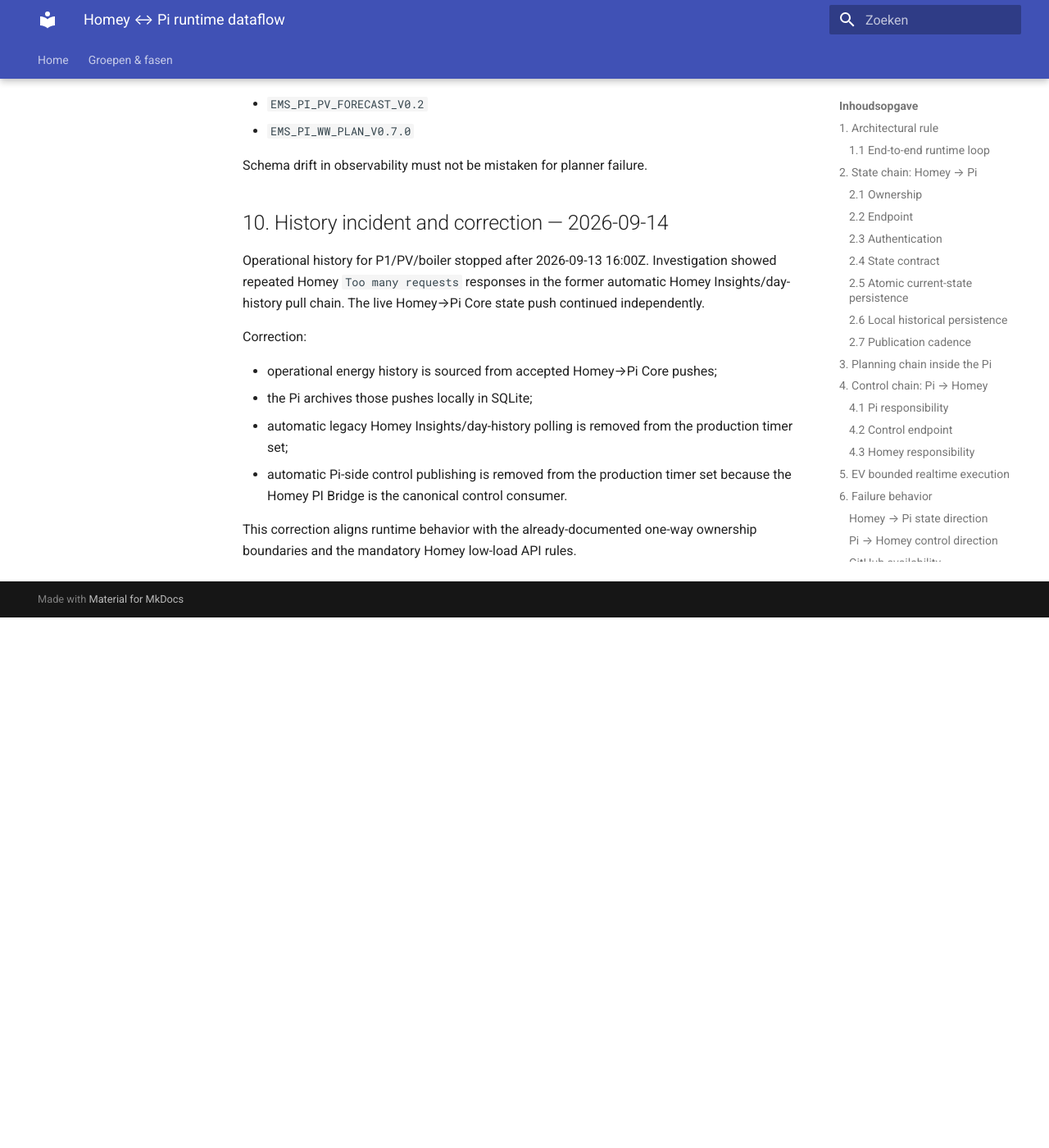
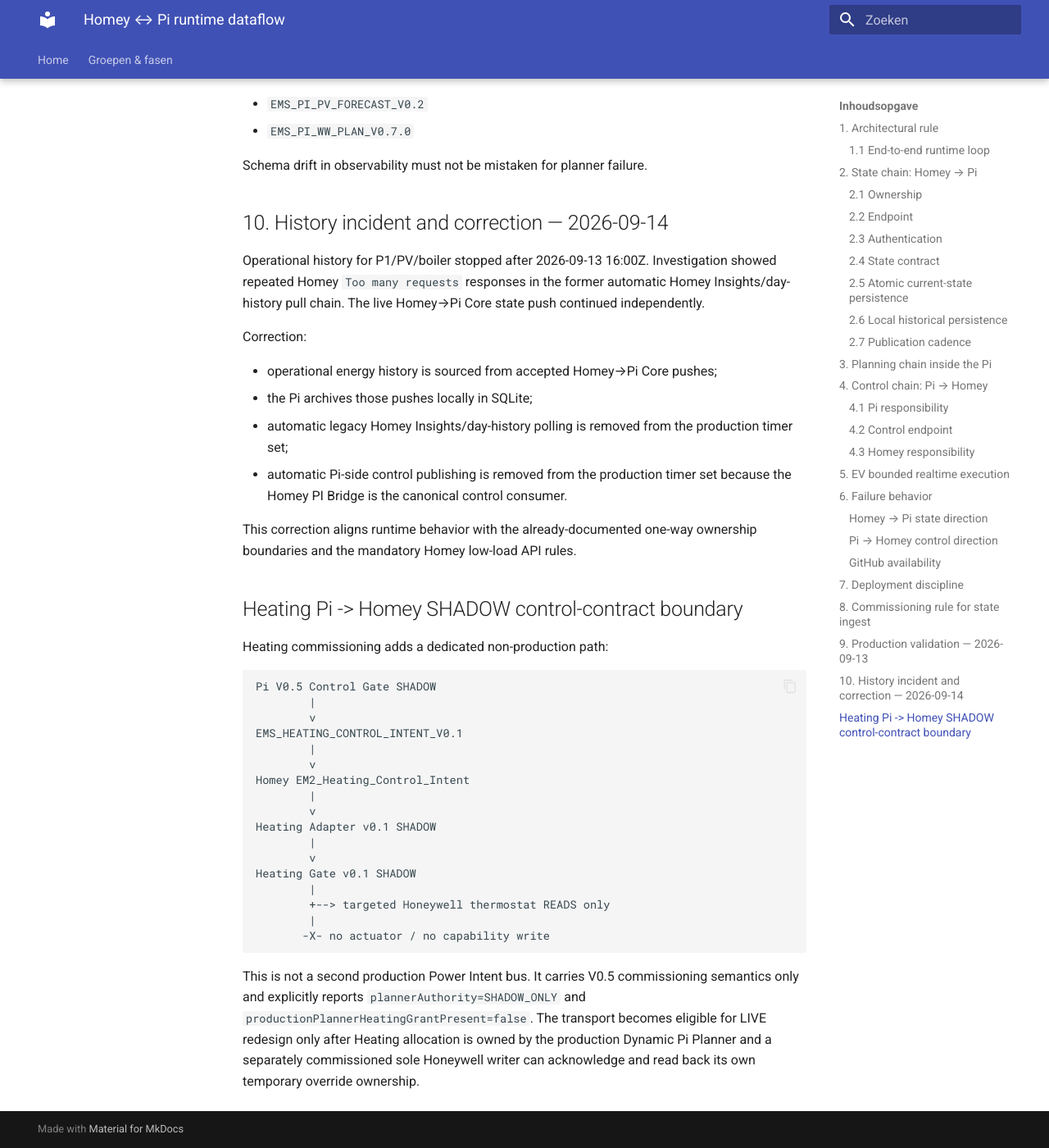
Before and after one commit to OnsKasteeltje/homey-energy-manual, an MkDocs documentation site: the page built from docs/architecture/homey-pi-runtime-dataflow.md, in a window 1280 px wide and 1400 px high, scrolled down 10616 px. Shown: the whole window at 82% size. Built offline with MkDocs 1.6.1 and Material for MkDocs 9.7.7, drawn with Linux system fonts in a browser that asks for light colours; before the commit the page ends 11369 px from its top, so only the background shows below that.

Commit message:
docs(heating): document Pi Homey shadow dataflow

````diff
--- a/docs/architecture/homey-pi-runtime-dataflow.md
+++ b/docs/architecture/homey-pi-runtime-dataflow.md
@@ -396,3 +396,35 @@ Correction:
 - automatic Pi-side control publishing is removed from the production timer set because the Homey PI Bridge is the canonical control consumer.
 
 This correction aligns runtime behavior with the already-documented one-way ownership boundaries and the mandatory Homey low-load API rules.
+
+
+## Heating Pi -> Homey SHADOW control-contract boundary
+
+Heating commissioning adds a dedicated non-production path:
+
+```text
+Pi V0.5 Control Gate SHADOW
+        |
+        v
+EMS_HEATING_CONTROL_INTENT_V0.1
+        |
+        v
+Homey EM2_Heating_Control_Intent
+        |
+        v
+Heating Adapter v0.1 SHADOW
+        |
+        v
+Heating Gate v0.1 SHADOW
+        |
+        +--> targeted Honeywell thermostat READS only
+        |
+       -X- no actuator / no capability write
+```
+
+This is not a second production Power Intent bus. It carries V0.5 commissioning
+semantics only and explicitly reports `plannerAuthority=SHADOW_ONLY` and
+`productionPlannerHeatingGrantPresent=false`. The transport becomes eligible
+for LIVE redesign only after Heating allocation is owned by the production
+Dynamic Pi Planner and a separately commissioned sole Honeywell writer can
+acknowledge and read back its own temporary override ownership.
````
